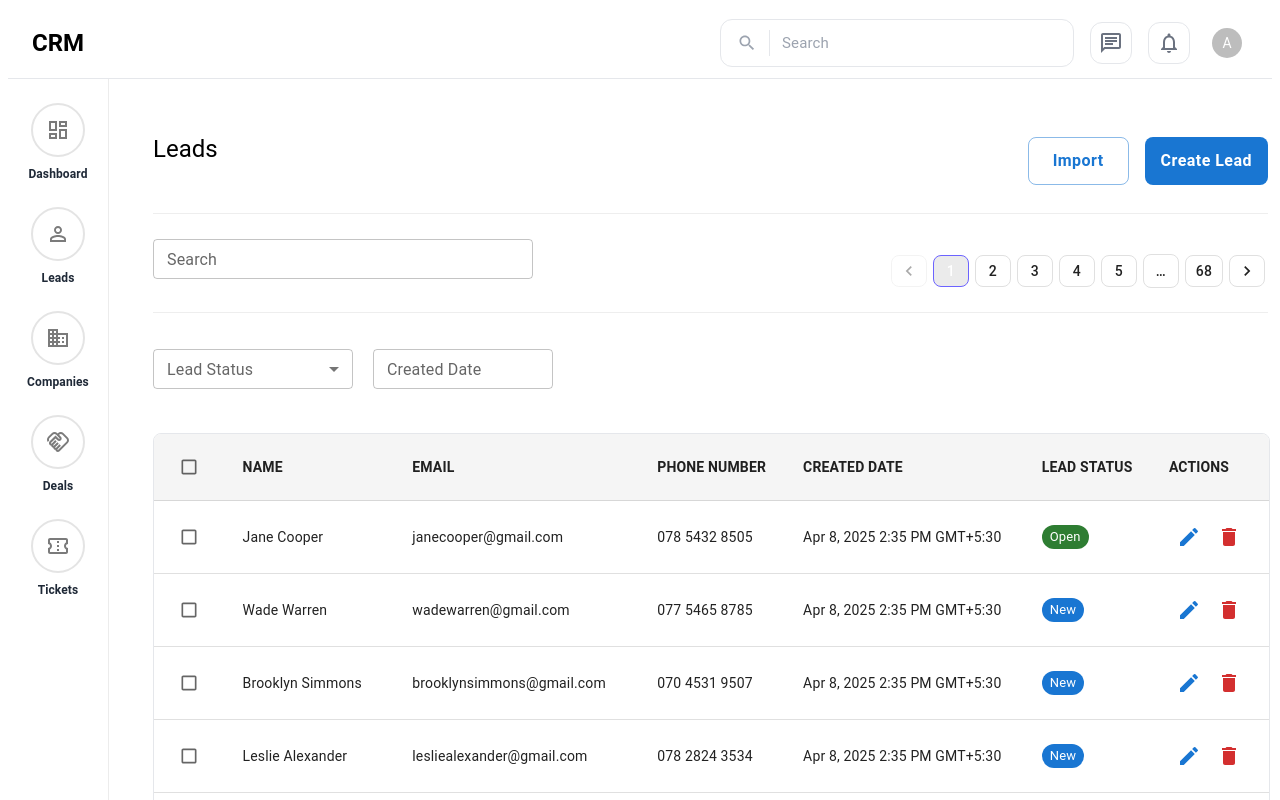
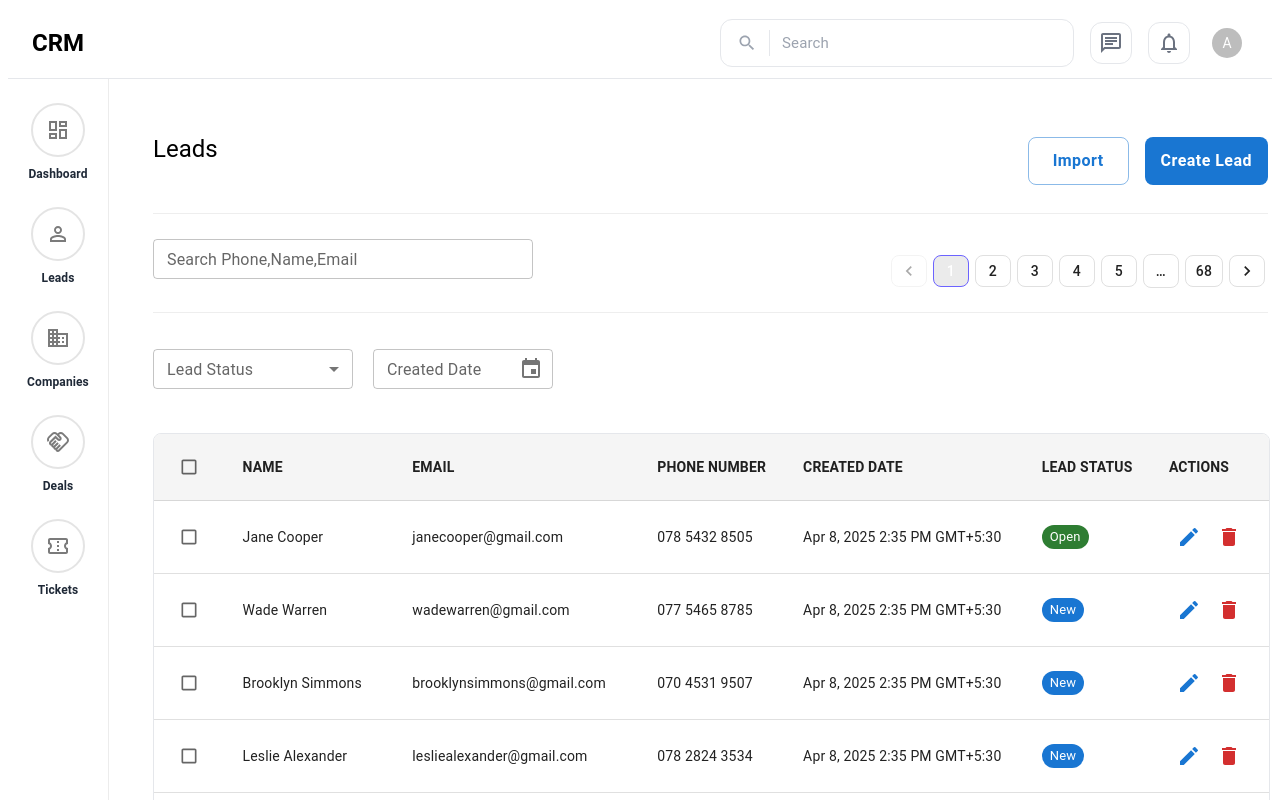
Before and after one commit to Sajida-NA/CRM-frontend, a React (Vite) app: page /leadslist in a window 1280 px wide. Shown: the top 800 px of the page. Built offline with nearby package versions, Linux system fonts and the light colour scheme.

Commit message:
Lead list page updated

```diff
--- a/package.json
+++ b/package.json
@@ -14,7 +14,9 @@
     "@emotion/styled": "^11.14.1",
     "@mui/icons-material": "^9.1.1",
     "@mui/material": "^9.1.2",
+    "@mui/x-date-pickers": "^9.8.0",
     "d3-shape": "^3.2.0",
+    "dayjs": "^1.11.21",
     "react": "^19.2.7",
     "react-dom": "^19.2.7",
     "react-icons": "^5.6.0",
--- a/src/App.jsx
+++ b/src/App.jsx
@@ -11,12 +11,16 @@ import TicketProfile from "./Pages/Ticket/TicketProfile/TicketProfile";
 import CompaniesList from "./Pages/Companies/CompaniesList/CompaniesList";
 import Register from "./Pages/Auth/Register/Register";
 
+import { LocalizationProvider } from "@mui/x-date-pickers";
+import { AdapterDayjs } from "@mui/x-date-pickers/AdapterDayjs";
+
 // import theme from "./theme/theme";
 // import { ThemeProvider } from "@mui/material";
 
 function App() {
   return (
     <>
+    <LocalizationProvider dateAdapter={AdapterDayjs}>
       {/* <ThemeProvider theme={theme}> */}
       <BrowserRouter>
         <Routes>
@@ -33,6 +37,7 @@ function App() {
         </Routes>
       </BrowserRouter>
       {/* </ThemeProvider> */}
+      </LocalizationProvider>
     </>
   );
 }
--- a/src/Pages/Leads/Leadslist.jsx
+++ b/src/Pages/Leads/Leadslist.jsx
@@ -1,9 +1,7 @@
 import { useState } from "react";
 import { Box, IconButton, Checkbox, TableRow, TableCell } from "@mui/material";
-
 import EditIcon from "@mui/icons-material/Edit";
 import DeleteIcon from "@mui/icons-material/Delete";
-
 import MainLayout from "../../layout/MainLayout";
 import PageHeader from "../../Components/common/PageHeader";
 import FilterSection from "../../Components/common/FilterSection";
@@ -12,14 +10,15 @@ import SelectField from "../../Components/common/SelectField";
 import StatusChip from "../../Components/common/StatusChip";
 import DataTable from "../../Components/common/DataTable";
 import Pagination from "../../Components/common/Pagination";
-
 import CommonButton from "../../Components/common/CommonButton";
 import CreateLeadsDrawer from "../Leads/components/CreateLeadsDrawer";
+import { DatePicker } from "@mui/x-date-pickers/DatePicker";
+import dayjs from "dayjs";
 export default function Leadslist() {
   const [page, setPage] = useState(1);
   const [status, setStatus] = useState("");
-  const [createdDate, setCreatedDate] = useState("");
   const [openCreate, setOpenCreate] = useState(false);
+  const [createdDate, setCreatedDate] = useState(null);
   const leads = [
     {
       name: "Jane Cooper",
@@ -128,8 +127,8 @@ export default function Leadslist() {
           }}
         >
           <InputField
-            label="Search"
-            placeholder="Search Phone, Name, Email"
+            label="Search Phone,Name,Email"
+            placeholder="Search"
             width={380}
           />
 
@@ -145,15 +144,18 @@ export default function Leadslist() {
             value={status}
             onChange={(e) => setStatus(e.target.value)}
           />
-
-          <InputField
+          <DatePicker
             label="Created Date"
-            placeholder="YYYY-MM-DD"
-            width={180}
             value={createdDate}
-            onChange={(e) => setCreatedDate(e.target.value)}
+            onChange={(newValue) => setCreatedDate(newValue)}
+            format="YYYY-MM-DD"
+            slotProps={{
+              textField: {
+                size: "small",
+                sx: { width: 180 },
+              },
+            }}
           />
-
           <Box sx={{ flexGrow: 1 }} />
         </FilterSection>
 
--- a/src/Pages/Leads/components/CreateLeadsDrawer.jsx
+++ b/src/Pages/Leads/components/CreateLeadsDrawer.jsx
@@ -1,6 +1,5 @@
 import React, { useState } from "react";
 import { Drawer, Box } from "@mui/material";
-
 import DrawerHeader from "../../../Components/common/DrawerHeader";
 import CommonInput from "../../../Components/common/CommonInput";
 import CommonButton from "../../../Components/common/CommonButton";
@@ -48,12 +47,20 @@ export default function CreateLeadsDrawer({ open, onClose }) {
         <DrawerHeader title="Create Lead" onClose={onClose} />
 
         {/* FORM */}
-        <Box sx={{ flex: 1, p: 3, display: "flex", flexDirection: "column", gap: 2, overflowY: "auto" }}>
-
+        <Box
+          sx={{
+            flex: 1,
+            p: 3,
+            display: "flex",
+            flexDirection: "column",
+            gap: 2,
+            overflowY: "auto",
+          }}
+        >
           {/* Email */}
           <CommonInput
             label="Email"
-             required
+            required
             name="email"
             value={formData.email}
             onChange={handleChange}
@@ -64,7 +71,7 @@ export default function CreateLeadsDrawer({ open, onClose }) {
           {/* First Name */}
           <CommonInput
             label="First Name"
-             required
+            required
             name="firstName"
             value={formData.firstName}
             onChange={handleChange}
@@ -75,7 +82,7 @@ export default function CreateLeadsDrawer({ open, onClose }) {
           {/* Last Name */}
           <CommonInput
             label="Last Name"
-             required
+            required
             name="lastName"
             value={formData.lastName}
             onChange={handleChange}
@@ -86,7 +93,7 @@ export default function CreateLeadsDrawer({ open, onClose }) {
           {/* Phone */}
           <PhoneInputField
             label="Phone Number"
-             required
+            required
             name="phoneNumber"
             value={formData.phoneNumber}
             onChange={handleChange}
@@ -127,8 +134,7 @@ export default function CreateLeadsDrawer({ open, onClose }) {
             name="products"
             value={formData.products}
             onChange={handleChange}
-             options={["CRM Software", "Marketing Tool", "Analytics Tool"]}
-
+            options={["CRM Software", "Marketing Tool", "Analytics Tool"]}
           />
 
           {/* Company TYPE (label added + dropdown type) */}
@@ -148,11 +154,12 @@ export default function CreateLeadsDrawer({ open, onClose }) {
             onChange={handleChange}
             options={["Dubai", "Abu Dhabi", "Sharjah", "Ajman"]}
           />
-
         </Box>
 
         {/* FOOTER */}
-        <Box sx={{ display: "flex", gap: 2, p: 3, borderTop: "1px solid #E5E7EB" }}>
+        <Box
+          sx={{ display: "flex", gap: 2, p: 3, borderTop: "1px solid #E5E7EB" }}
+        >
           <CommonButton variant="outlined" fullWidth onClick={onClose}>
             Cancel
           </CommonButton>
```
Also changed, not shown: 1 other file (tests, documents, lock files or other folders).
